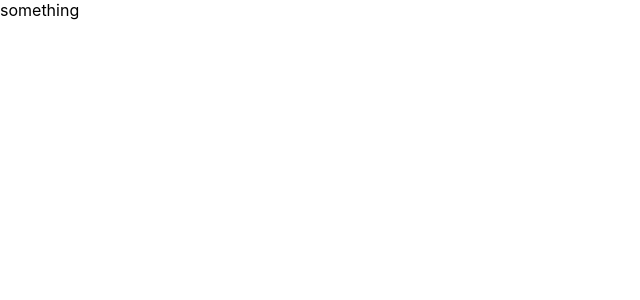
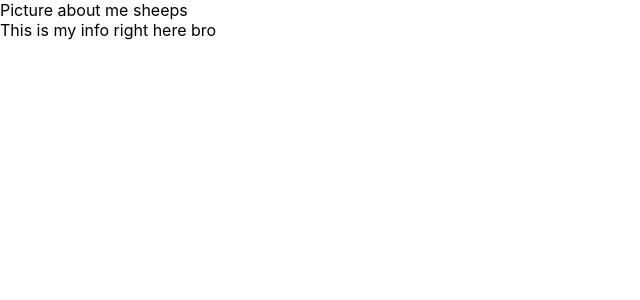
Before and after one commit to muhammadhasan01/portofolio, a Next.js app: page / in a window 1280 px wide. Shown: the top 300 px of the page, without its empty margins (0-640 px from the left). Built offline with nearby package versions, Linux system fonts and the light colour scheme.

Commit message:
feat: add AboutMe template

```diff
--- a/package.json
+++ b/package.json
@@ -27,6 +27,8 @@
     ]
   },
   "dependencies": {
+    "@headlessui/react": "1.4.0",
+    "@heroicons/react": "1.0.4",
     "next": "11.1.0",
     "react": "17.0.2",
     "react-dom": "17.0.2"
--- /dev/null
+++ b/src/about/AboutMe.tsx
@@ -0,0 +1,8 @@
+const AboutMe = () => (
+  <>
+    <div> Picture about me sheeps </div>
+    <div>This is my info right here bro</div>
+  </>
+);
+
+export default AboutMe;
--- a/src/pages/index.tsx
+++ b/src/pages/index.tsx
@@ -1,3 +1,9 @@
-export default function Home() {
-  return <div>something</div>;
-}
+import AboutMe from '@/about/AboutMe';
+
+const Home = () => (
+  <>
+    <AboutMe />
+  </>
+);
+
+export default Home;
```
Also changed, not shown: tailwind.config.js (+6 -2 lines), 2 other files (tests, documents, lock files or other folders).
